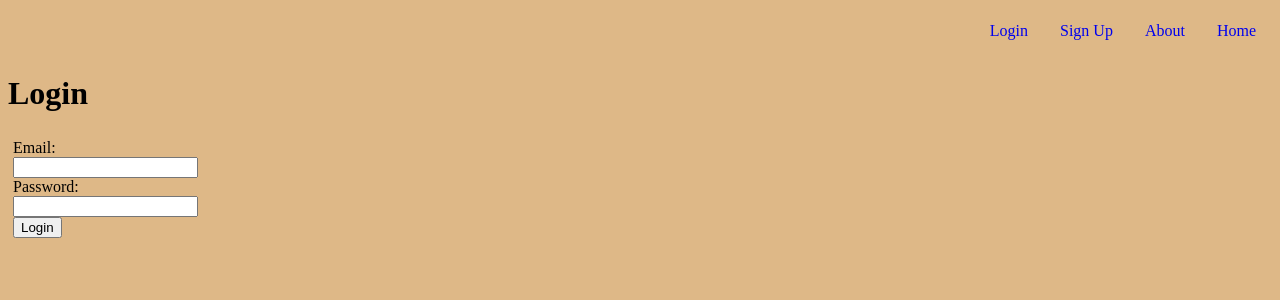
After one commit to Alb4tr02/flask_educative, a Flask app: page /login in a window 1280 px wide. The commit adds this page. Shown: the top 300 px of the page. Run offline with Flask 2, Linux system fonts and the light colour scheme.

Commit message:
new files for login and logout features

```diff
--- a/app.py
+++ b/app.py
@@ -1,6 +1,10 @@
 """Flask Application for Paws Rescue Center."""
 from flask import Flask, render_template, abort
+from forms import SignUpForm, LoginForm
+from flask import session, redirect, url_for
+
 app = Flask(__name__)
+app.config['SECRET_KEY'] = 'dfewfew123213rwdsgert34tgfd1234trgf'
 
 """Information regarding the Pets in the System."""
 pets = [
@@ -8,6 +12,11 @@ pets = [
             {"id": 2, "name": "Yuki", "age": "8 months", "bio": "I am a handsome gentle-cat. I like to dress up in bow ties."},
             {"id": 3, "name": "Basker", "age": "1 year", "bio": "I love barking. But, I love my friends more."},
             {"id": 4, "name": "Mr. Furrkins", "age": "5 years", "bio": "Probably napping."},
+        ]
+
+"""Information regarding the Users in the System."""
+users = [
+            {"id": 1, "full_name": "Pet Rescue Team", "email": "team@pawsrescue.co", "password": "adminpass"},
         ]
 
 @app.route("/")
@@ -28,6 +37,38 @@ def details(pet_id):
         abort(404, description="No Pet was Found with the given ID")
     return render_template("details.html", pet=pet)
 
+@app.route("/signup", methods=["GET", "POST"])
+def signup():
+    """View Function to create new users"""
+    form = SignUpForm(meta={'csrf': False})
+    if form.validate_on_submit():
+        new_user = {"id": len(users)+1, "full_name": form.fullName.data, "email": form.email.data, "password": form.password.data}
+        users.append(new_user)
+        return render_template("signup.html", message = "Successfully signed up")
+    print(form.errors)
+    return render_template("signup.html", form = form)
+
+@app.route("/login", methods=["POST", "GET"])
+def login():
+    """View Function for login feature"""
+    form = LoginForm()
+    if form.validate_on_submit():
+        user = next((user for user in users if user["email"] == form.email.data and user["password"] == form.password.data), None)
+        if user is None:
+            return render_template("login.html", form = form, message = "Wrong Credentials. Please Try Again.")
+        else:
+            session['user'] = user
+            return render_template("login.html", message = "Successfully Logged In!")
+    return render_template("login.html", form = form)
+
+@app.route("/logout")
+def logout():
+    """View Function to logout feature"""
+    if 'user' in session:
+        session.pop('user')
+    return redirect(url_for('home'))
+
+
 if __name__ == "__main__":
     """ """
     app.run(debug=True, host="0.0.0.0", port=3000)
--- /dev/null
+++ b/forms.py
@@ -0,0 +1,15 @@
+from flask_wtf import FlaskForm
+from wtforms import StringField, PasswordField, SubmitField
+from wtforms.validators import InputRequired, Email, EqualTo
+
+class SignUpForm(FlaskForm):
+    fullName = StringField('Full Name', validators=[InputRequired()])
+    email = StringField('Email', validators=[InputRequired(), Email()])
+    password = PasswordField('Password', validators=[InputRequired()])
+    confirm = PasswordField('Confirm Password', validators=[InputRequired(), EqualTo('password', message='Passwords must match')])
+    submit = SubmitField('Sign up')
+
+class LoginForm(FlaskForm):
+    email = StringField('Email', validators = [InputRequired(), Email()])
+    password = PasswordField('Password', validators = [InputRequired()])
+    submit = SubmitField('Login')
--- a/static/style.css
+++ b/static/style.css
@@ -17,3 +17,21 @@ td {
     padding: 8px;
     border-bottom: 1px solid #ddd;
 }
+
+ul {
+    list-style-type: none;
+    margin: 0;
+    padding: 0;
+    overflow: hidden;
+}
+
+li {
+    float: right;
+}
+
+li a {
+    display: block;
+    text-align: center;
+    padding: 14px 16px;
+    text-decoration: none;
+}
--- a/templates/base.html
+++ b/templates/base.html
@@ -9,6 +9,16 @@
     <!-- place holder for another imports -->
     {% endblock %}
     <title>{% block title %}<!--place holder for  title page-->{% endblock %}</title>
+    <ul>
+        <li><a href="{{url_for('home')}}">Home</a></li>
+        <li><a href="{{url_for('about')}}">About</a></li>
+        {% if 'user' in session %}
+            <li style="display:inline"><a href="{{url_for('logout')}}">Log Out</a></li>
+        {% else %}
+            <li style="display:inline"><a href="{{url_for('signup')}}">Sign Up</a></li>
+            <li style="display:inline"><a href="{{url_for('login')}}">Login</a></li>
+        {% endif%}
+    </ul>
 </head>
 
 <body{% block body_style %}{% endblock %}>
--- /dev/null
+++ b/templates/login.html
@@ -0,0 +1,43 @@
+{% extends "base.html" %}
+{% block title %}
+Login
+{% endblock %}
+
+{% block content %}
+<h1> Login </h1>
+
+{% if message %}
+    {{ message }}<br>
+{% endif %}
+
+{% if form %}
+<form action="{{url_for('login')}}" method="POST" style="padding:5px;">
+
+    <!-- Email Field -->
+    {{ form.email.label }}: <br>
+    {{ form.email }} <br>
+
+    {% if form.email.errors %}
+        {% for error in form.email.errors %}
+            <b style="color:tomato;"> {{ error }} </b> <br>
+        {% endfor %}
+    {% endif %}
+
+    <!-- Password Field -->
+    {{ form.password.label }}: <br>
+    {{ form.password }} <br>
+
+    {% if form.password.errors %}
+        {% for error in form.password.errors %}
+            <b style="color:tomato;"> {{ error }} </b> <br>
+        {% endfor %}
+    {% endif %}
+
+    <!-- Hidden field for csrf token -->
+    {{ form.csrf_token }}
+
+    <!--  Submit field -->
+    {{ form.submit }}
+</form>
+{% endif %}
+{% endblock %}
```
Also changed, not shown: templates/signup.html (added, +61 -0 lines).
